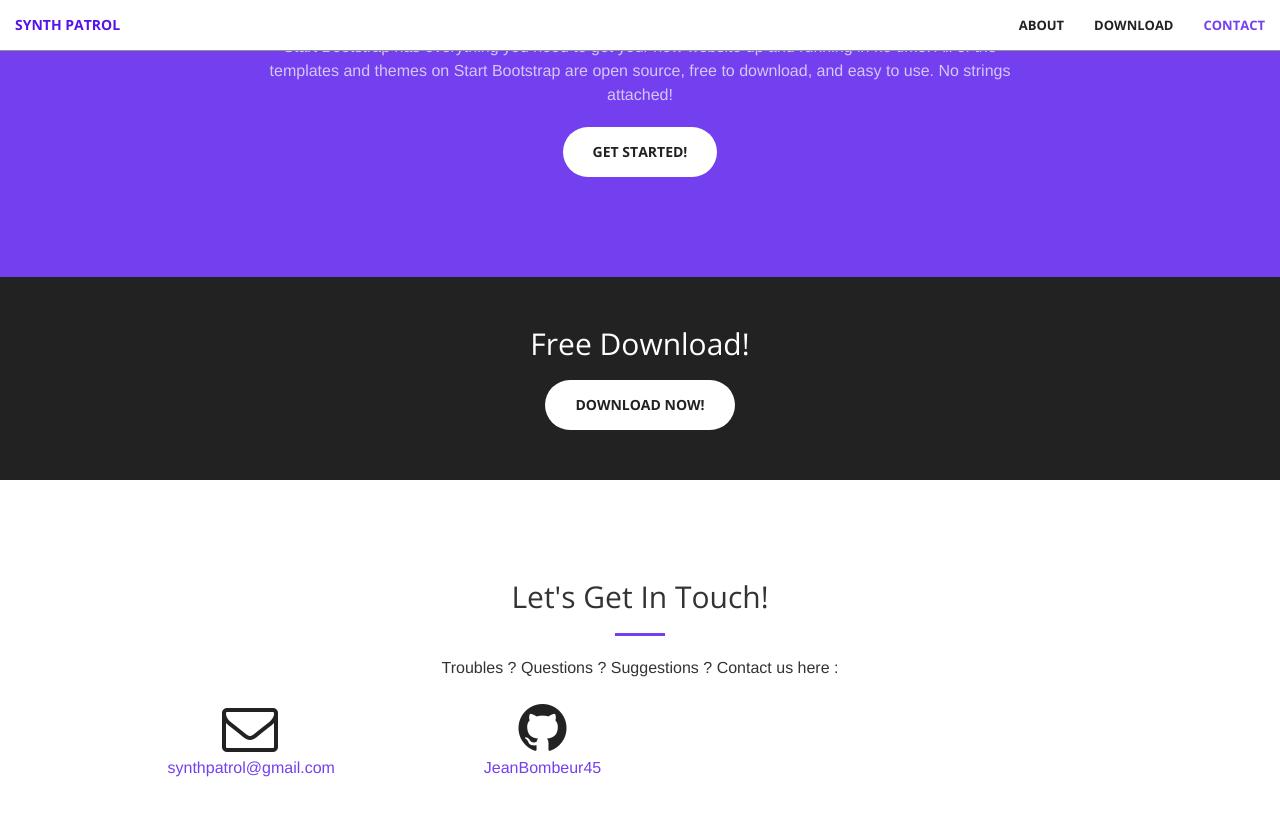
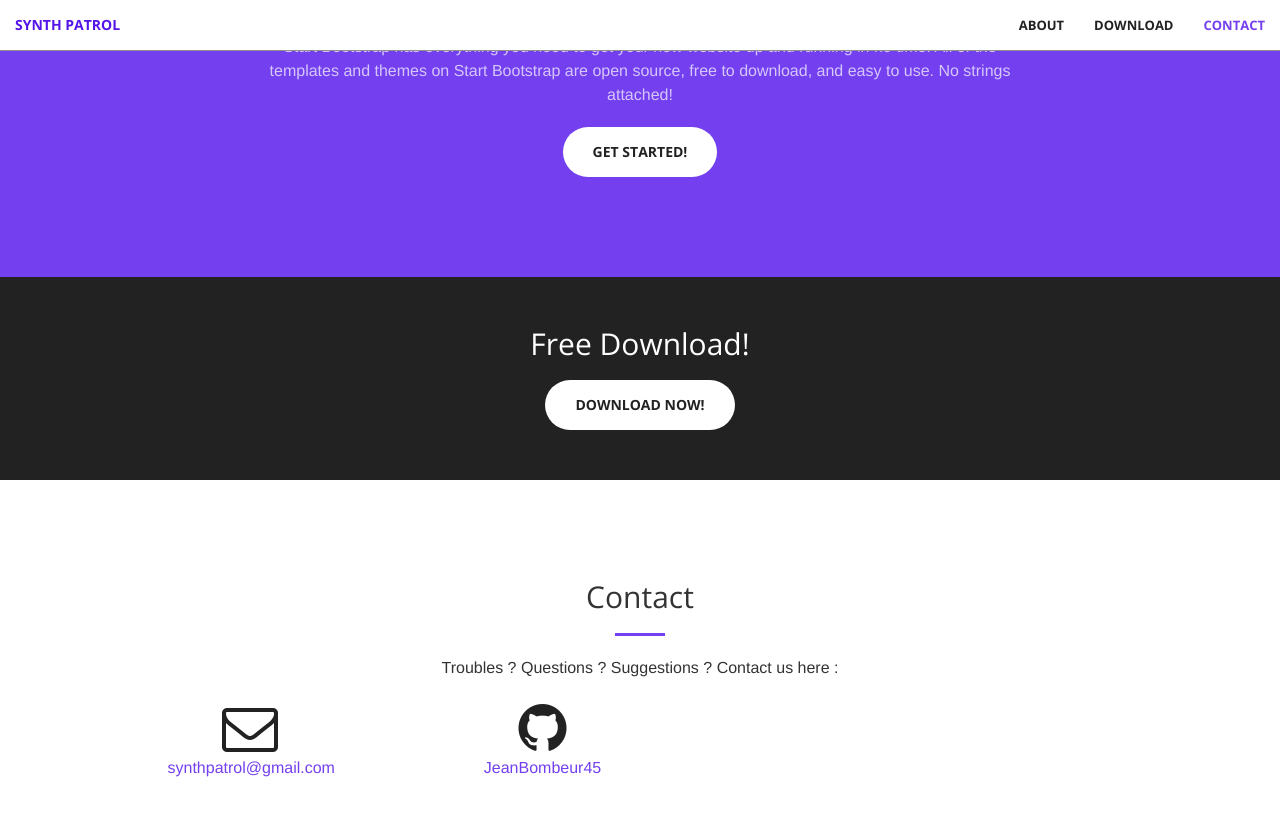
Before and after one commit to JeanBombeur45/Synth-Patrol, a Jekyll site: the page built from index.html, in a window 1280 px wide and 900 px high, scrolled down 1008 px. Shown: the top 816 px of the window. Built offline with Jekyll 4.4.1, drawn with Linux system fonts in a browser that asks for light colours.

Commit message:
Update contact.html

```diff
--- a/_includes/contact.html
+++ b/_includes/contact.html
@@ -2,19 +2,19 @@
     <div class="container">
         <div class="row">
             <div class="col-lg-8 col-lg-offset-2 text-center">
-                <h2 class="section-heading">Let's Get In Touch!</h2>
+                <h2 class="section-heading">Contact</h2>
                 <hr class="primary">
                 <p>Troubles ? Questions ? Suggestions ? Contact us here :</p>
             </div>
         <div class="col-lg-2 col-lg-offset-1 text-center">
             <a href="mailto:{{ site.email }}">
-            <i class="fa fa-envelope-o fa-3x wow bounceIn" data-wow-delay=".1s"></i>
+            <i class="fa fa-envelope-o fa-2x wow bounceIn" data-wow-delay=".1s"></i>
                 <p>{{ site.email }}</p>
             </a>
         </div>
         <div class="col-lg-2 col-lg-offset-1 text-center">
             <a href="https://github.com/{{ site.github_username }}">
-            <i class="fa fa-github fa-3x wow bounceIn" data-wow-delay=".1s"></i>
+            <i class="fa fa-github fa-2x wow bounceIn" data-wow-delay=".1s"></i>
                 <p>{{ site.github_username }}</p>
             </a>
         </div>
```
